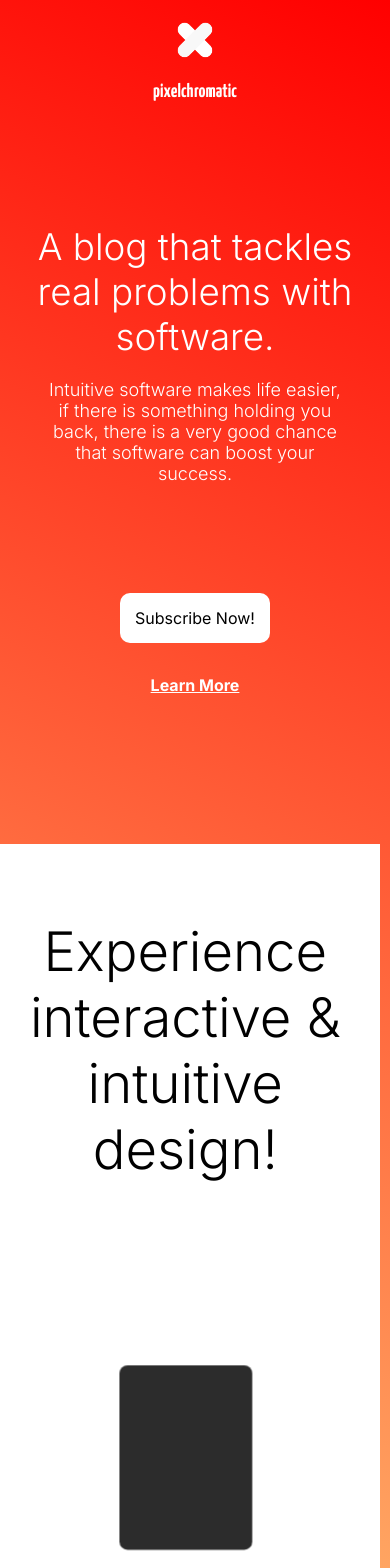
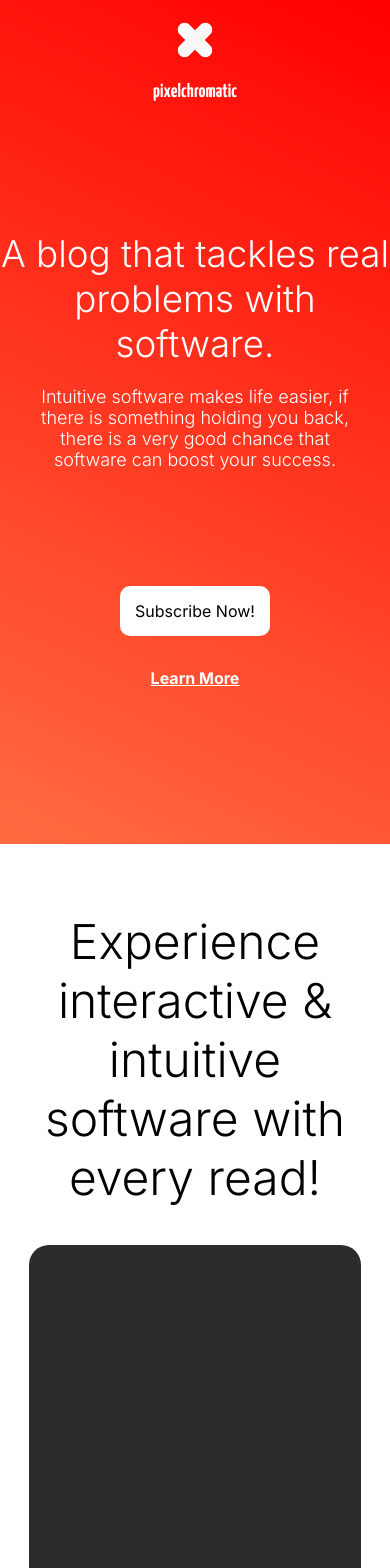
Before and after one commit to esteban1213/pixelchromaticWeb, a Next.js app: page / in a window 390 px wide. Shown: the top 1568 px of the page. Built offline with nearby package versions, Linux system fonts and the light colour scheme.

Commit message:
Version 8.905 padding 5

```diff
--- a/src/app/explore.module.css
+++ b/src/app/explore.module.css
@@ -1,8 +1,9 @@
 .page {
   height: 100vh;
-  width: 100vw;
+  width: 100%;
   background-color: white;
   left: 0;
+  box-sizing: border-box;
   position: relative;
   bottom: 0;
   flex-direction: column;
@@ -22,8 +23,7 @@
 }
 .interactiveClickContainer {
   width: 85%;
-  flex: 1;
-  box-sizing: border-box;
+  height: 60%;
   background-color: rgb(44, 44, 44);
   top: 0;
   margin-top: -50px;
@@ -32,9 +32,6 @@
 }
 /* Large Desktops */
 @media (min-width: 1200px) {
-  .page {
-    margin-left: -15vw;
-  }
   .headings {
     width: 60%;
   }
@@ -42,9 +39,6 @@
 
 /* Desktops */
 @media (min-width: 992px) and (max-width: 1199px) {
-  .page {
-    margin-left: -10vw;
-  }
   .headings {
     width: 80%;
   }
@@ -52,9 +46,6 @@
 
 /* Tablets (landscape) */
 @media (min-width: 768px) and (max-width: 991px) {
-  .page {
-    margin-left: -6vw;
-  }
   .headings {
     width: 90%;
   }
@@ -62,9 +53,6 @@
 
 /* Tablets (portrait) and large mobile devices */
 @media (min-width: 576px) and (max-width: 767px) {
-  .page {
-    margin-left: -5vw;
-  }
   .headings {
     width: 90%;
   }
@@ -72,11 +60,9 @@
 
 /* Small mobile devices */
 @media (max-width: 575px) {
-  .page {
-    margin-left: -5vw;
-  }
   .headings {
     width: 95%;
+    font-size: 3rem;
   }
 }
 
--- a/src/app/explore.tsx
+++ b/src/app/explore.tsx
@@ -46,14 +46,15 @@ export default function Home() {
     >
       <br />
       <p className={mainStyles.headings}>
-        Experience interactive & intuitive design!
+        Experience interactive & intuitive software with every read!
       </p>
       <br />
       <br />
 
       <motion.div
-        variants={scaleIn}
-        transition={{ duration: 0.5 }}
+        initial={{ scale: 0 }} // Initial scale is set to 0
+        whileInView={{ scale: 1 }} // Final scale is set to 1
+        transition={{ duration: 0.3 }} // Animation duration is 0.3 seconds
         className={mainStyles.interactiveClickContainer}
       >
         <p></p>
--- a/src/app/home.tsx
+++ b/src/app/home.tsx
@@ -30,7 +30,7 @@ export default function Home() {
   const iconStyle = { height: "30px", width: "30px" };
 
   return (
-    <motion.main
+    <motion.div
       initial={{ opacity: 0, y: 50 }}
       whileInView={{ opacity: 1, y: 0 }}
       transition={{ duration: 0.5, ease: "easeInOut" }}
@@ -89,7 +89,7 @@ export default function Home() {
           </span>
         </div>
         <div className={styles.sectionDiv}>
-          <p className={styles.button}>Subscribe Now!</p>
+          <motion.p className={styles.button}>Subscribe Now!</motion.p>
           <p className={styles.linkText}>Learn More</p>
         </div>
         <br />
@@ -97,6 +97,6 @@ export default function Home() {
       </div>
 
       <Explore />
-    </motion.main>
+    </motion.div>
   );
 }
--- a/src/app/page.module.css
+++ b/src/app/page.module.css
@@ -9,14 +9,22 @@
   box-sizing: border-box;
   background-color: #ff0000;
   background-image: linear-gradient(25deg, #ffc474 0%, #ff0000 100%);
+  overflow: hidden;
+  color: white;
+  padding: 0px;
+  margin: 0px;
+  background-repeat: no-repeat;
+}
+.page {
+  width: 100%;
 
-  color: white;
-  filter: progid:DXImageTransform.Microsoft.gradient(startColorstr="#e8e8e8",endColorstr="#f9f9f9",GradientType=1);
-  background-repeat: no-repeat;
+  box-sizing: border-box;
 }
 .mainContainer {
   min-height: 100vh;
+  box-sizing: border-box;
   display: flex;
+
   flex-direction: column;
   justify-content: space-between;
 }
@@ -126,10 +134,6 @@
 }
 /* Large Desktops */
 @media (min-width: 1200px) {
-  .main {
-    padding-left: 15vw;
-    padding-right: 15vw;
-  }
   .statement {
     font-size: 5rem;
   }
@@ -137,10 +141,6 @@
 
 /* Desktops */
 @media (min-width: 992px) and (max-width: 1199px) {
-  .main {
-    padding-left: 10vw;
-    padding-right: 10vw;
-  }
   .statement {
     font-size: 4rem;
   }
@@ -148,10 +148,6 @@
 
 /* Tablets (landscape) */
 @media (min-width: 768px) and (max-width: 991px) {
-  .main {
-    padding-left: 6vw;
-    padding-right: 6vw;
-  }
   .statement {
     font-size: 3rem;
   }
@@ -159,10 +155,6 @@
 
 /* Tablets (portrait) and large mobile devices */
 @media (min-width: 576px) and (max-width: 767px) {
-  .main {
-    padding-left: 05vw;
-    padding-right: 05vw;
-  }
   .statements {
     width: 60vw;
   }
@@ -174,11 +166,6 @@
 
 /* Small mobile devices */
 @media (max-width: 575px) {
-  .main {
-    padding-left: 3vw;
-    padding-right: 3vw;
-  }
-
   .visionInfo p {
     font-size: 0.4rem;
   }
@@ -213,9 +200,6 @@
 /* MOUSE HOVER ANIMATIONS */
 @media (min-width: 767px) {
   .logo:hover,
-  .button:hover {
-    transform: scale(1.1);
-  }
   .visionInfo:hover {
     transform: scale(1.1);
   }
@@ -225,4 +209,7 @@
   .linkText:hover {
     transform: scale(1.2);
   }
+  .button:hover {
+    transform: scale(1.2);
+  }
 }
```
Also changed, not shown: package.json (+11 -4 lines), 2 other files (tests, documents, lock files or other folders).
